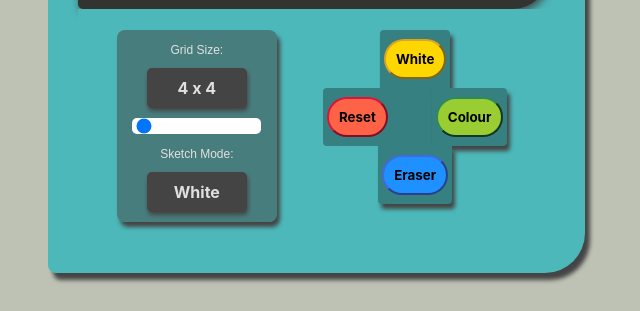
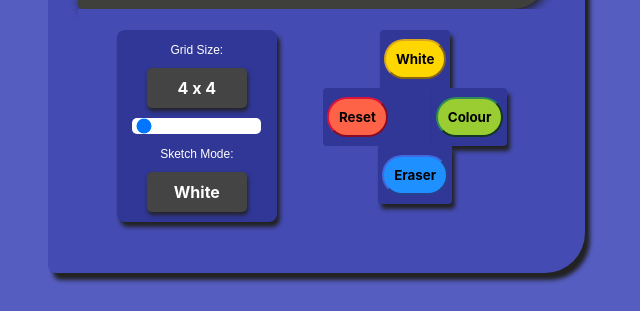
Before and after one commit to adnamawol/etch-a-sketch, a plain HTML site: page index.html in a window 1280 px wide. Shown: the part 564-875 px from the top of the page, without its empty margins (324-964 px from the left). Drawn offline with Linux system fonts and the light colour scheme.

Commit message:
Change UI to monochromatic indigo colour scheme

```diff
--- a/style.css
+++ b/style.css
@@ -3,7 +3,7 @@ body{
     justify-content: center;
     align-items: center;
     padding: 30px;
-    background-color: #bec2b4;
+    background-color: #555dc0;
     font-family: -apple-system, BlinkMacSystemFont, 'Segoe UI', Roboto, Oxygen, Ubuntu, Cantarell, 'Open Sans', 'Helvetica Neue', sans-serif
 }
 
@@ -24,20 +24,20 @@ button:hover {
 
 /*enclosing box*/
 #enclosing-box {
-    background-color: #4cb8ba;
+    background-color: #444bb3;
     padding: 30px 30px 40px 30px;
     border-bottom-right-radius: 40px;
     border-bottom-left-radius: 8px;
     border-top-right-radius: 8px;
     border-top-left-radius: 8px;
-    box-shadow: 5px 7px 4px #444444;
+    box-shadow: 5px 7px 4px #222;
 }
 
 /*container*/
 #container {
     height: 400px;
     width: 400px;
-    border: 35px solid rgb(51, 51, 50);
+    border: 35px solid rgb(63, 63, 60);
     border-bottom-width: 70px;
     display: flex;
     flex-wrap: wrap;
@@ -47,7 +47,7 @@ button:hover {
     border-bottom-left-radius: 5px;
     border-top-right-radius: 5px;
     border-top-left-radius: 5px;
-    box-shadow: 2px 3px 8px #444444;
+    box-shadow: 2px 3px 8px #222;
 }
 
 div.square {
@@ -72,11 +72,11 @@ div.square {
     display: flex;
     gap:10px;
     padding: 20px 10px 10px 10px;
-    border: 1px solid #4cb8ba;
+    border: 1px solid #444bb3;
     width: 455px;
     justify-content: space-evenly;
     align-items:flex-start;
-    background-color: #4cb8ba;
+    background-color: #444bb3;
 }
 
 /*slider-container*/
@@ -87,10 +87,10 @@ div.square {
     align-items: center;
     justify-content: center;
     background-color: rgba(68,68,68, 1);
-    color: #e0e0e0;
+    color: #fff;
     font-weight: bold;;
     border-radius: 5px;
-    box-shadow: 1px 3px 4px #444444;
+    box-shadow: 1px 3px 4px #222;
 }
 
 .slider {
@@ -106,9 +106,9 @@ div.square {
     padding: 10px 5px 10px 5px;
     gap: 8px;
     width: 150px;
-    background-color: rgba(68,68,68, 0.5) ;
+    background-color: #303796;
     border-radius: 8px;
-    box-shadow: 3px 5px 4px #444444;
+    box-shadow: 3px 5px 4px #222;
 }
 
 .slider-header {
@@ -117,7 +117,7 @@ div.square {
     display: flex;
     align-items: center;
     justify-content: center;
-    color: #e0e0e0;
+    color: #fff;
     font-family: 'LEMON MILK', sans-serif;
     font-size: 12px;
 
@@ -131,10 +131,10 @@ div.square {
     height: 40px;
     width: 100px;
     background-color: rgba(68,68,68, 1);
-    color: #e0e0e0;
+    color: #fff;
     font-weight: bold;
     border-radius: 5px;
-    box-shadow: 1px 3px 4px #444444;
+    box-shadow: 1px 3px 4px #222;
 }
 
 /*pens*/
@@ -169,7 +169,7 @@ div.square {
     background-color: yellowgreen;
     border-color: seagreen;
     border-radius: 50px;
-    box-shadow: 20px #666666;
+    box-shadow: 20px #222;
     padding:10px;
     font-weight: bold;
     font-family: -apple-system, BlinkMacSystemFont, 'Segoe UI', Roboto, Oxygen, Ubuntu, Cantarell, 'Open Sans', 'Helvetica Neue', sans-serif
@@ -189,7 +189,7 @@ div.square {
 }
 
 .space-darker {
-    background-color: #368081;
+    background-color: #303796;
     height: 50px;
     display: flex;
     align-items: center;
@@ -198,18 +198,18 @@ div.square {
 }
 
 .space-darker-0 {
-    background-color: #368081;
+    background-color: #303796;
     height: 50px;
     display: flex;
     align-items: center;
     padding: 4px;
     border-top-left-radius: 4px;
     border-top-right-radius: 4px;
-    box-shadow: 3px 5px 4px #444444;
+    box-shadow: 3px 5px 4px #222;
 }
 
 .space-darker-1 {
-    background-color: #368081;
+    background-color: #303796;
     height: 58px;
     width: 40px;
     display: flex;
@@ -217,7 +217,7 @@ div.square {
 }
 
 .space-darker-2 {
-    background-color: #368081;
+    background-color: #303796;
     height: 50px;
     display: flex;
     align-items: center;
@@ -227,23 +227,23 @@ div.square {
 }
 
 .space-darker-3 {
-    background-color: #368081;
+    background-color: #303796;
     height: 50px;
     display: flex;
     align-items: center;
     padding: 4px;
     border-top-right-radius: 4px;
     border-bottom-right-radius: 4px;
-    box-shadow: 3px 5px 4px #444444;
+    box-shadow: 3px 5px 4px #222;
 }
 
 .space-darker-4 {
-    background-color: #368081;
+    background-color: #303796;
     height: 50px;
     display: flex;
     align-items: center;
     padding: 4px;
     border-bottom-left-radius: 4px;
     border-bottom-right-radius: 4px;
-    box-shadow: 3px 5px 4px #444444;
+    box-shadow: 3px 5px 4px #222;
 }
```
